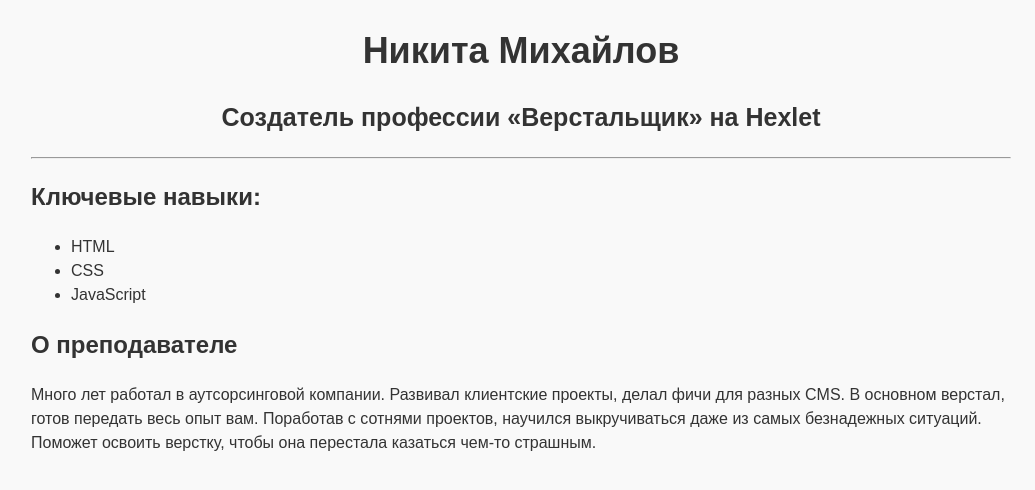
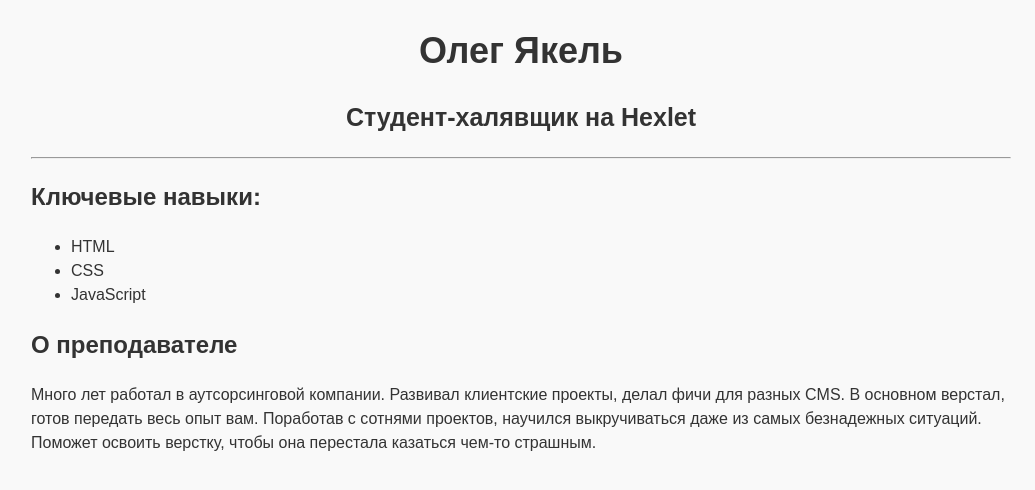
Before and after one commit to PIRATSTEN/piratsten.github.io, a plain HTML site: page index.html in a window 1280 px wide. Shown: the whole page, without its empty margins (119-1154 px from the left). Drawn offline with Linux system fonts and the light colour scheme.

Commit message:
Update index.html

```diff
--- a/index.html
+++ b/index.html
@@ -9,8 +9,8 @@
 </head>
 <body>
     <main>
-        <h1>Никита Михайлов</h1>
-        <h2>Создатель профессии «Верстальщик» на Hexlet</h2>
+        <h1>Олег Якель</h1>
+        <h2>Студент-халявщик на Hexlet</h2>
 
         <hr>
 
```
